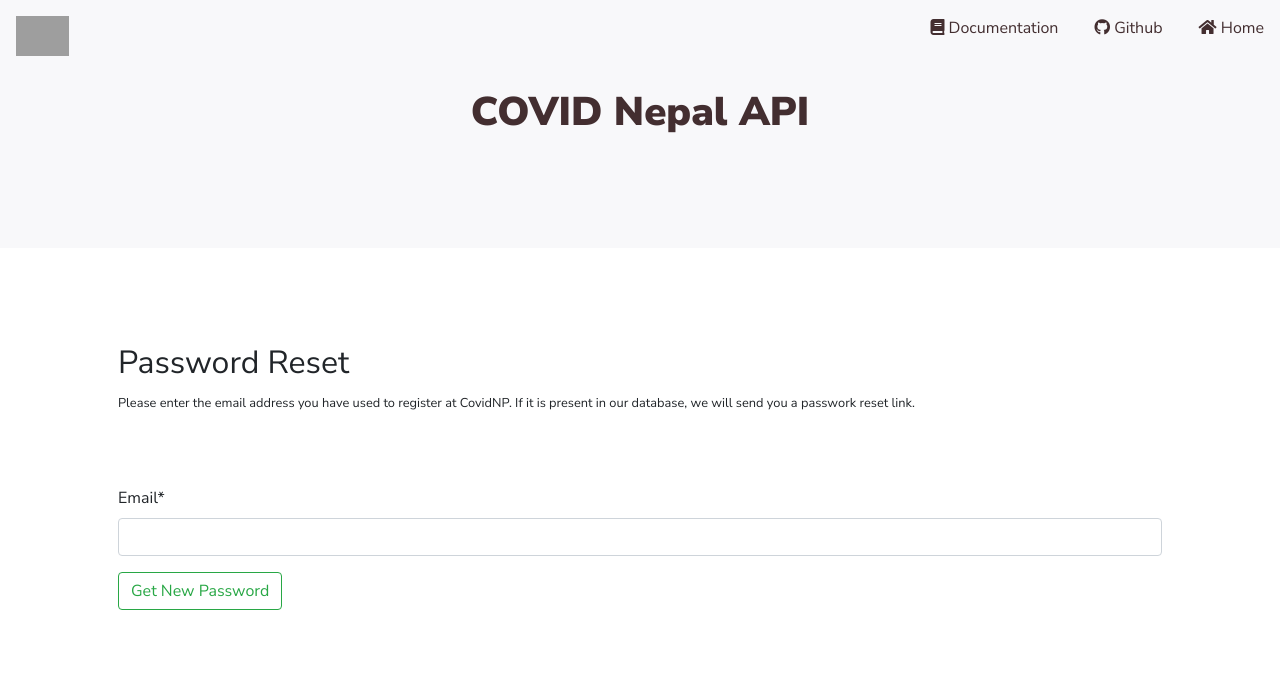
After one commit to rrojan/CovidNP_API, a Django app: page /reset_password/ in a window 1280 px wide. The commit adds this page. Shown: the top 673 px of the page. Run offline with Django 3.2, Linux system fonts and the light colour scheme; some libraries are stand-ins or nearby versions; grey boxes are pictures that could not be loaded.

Commit message:
added feature: password reset

```diff
--- a/core/settings.py
+++ b/core/settings.py
@@ -163,3 +163,5 @@ EMAIL_USE_TLS = True
 EMAIL_PORT = 587
 EMAIL_HOST_USER = envvar.email
 EMAIL_HOST_PASSWORD = envvar.password
+
+DEFAULT_FROM_EMAIL = envvar.email
--- a/core/urls.py
+++ b/core/urls.py
@@ -4,23 +4,60 @@ from django.urls.conf import include
 from data.views import scrape_view
 from pages import views as pages
 from django.contrib.auth.views import LogoutView
+from django.contrib.auth import views as auth_views
+
 
 urlpatterns = [
     path("admin/", admin.site.urls),
+    ###
     # docs
     path("", pages.index_view, name="index"),
     path("docs/", pages.docs_view, name="docs"),
     path("changelogs/", pages.changelogs_view, name="changelogs"),
+    ###
     # auth
     path("login/", pages.login, name="login"),
     path(
         "logout/", LogoutView.as_view(template_name="pages/logout.html"), name="logout"
     ),
     path("signup", pages.signup_view, name="signup"),
+    ###
+    # password reset routes
+    path(
+        "reset_password/",
+        auth_views.PasswordResetView.as_view(
+            template_name="pages/password_reset/password_reset.html"
+        ),
+        name="reset_password",
+    ),
+    path(
+        "reset_password_sent/",
+        auth_views.PasswordResetDoneView.as_view(
+            template_name="pages/password_reset/password_reset_done.html"
+        ),
+        name="password_reset_done",
+    ),
+    path(
+        "reset/<uidb64>/<token>/",
+        auth_views.PasswordResetConfirmView.as_view(
+            template_name="pages/password_reset/password_reset_form.html"
+        ),
+        name="password_reset_confirm",
+    ),
+    path(
+        "reset_password_complete/",
+        auth_views.PasswordResetCompleteView.as_view(
+            template_name="pages/password_reset/password_reset_complete.html"
+        ),
+        name="password_reset_complete",
+    ),
+    ###
     # my API
     path("my-api/", pages.my_api_view, name="my_api"),
+    ###
     # API
     path("api/", include("api.urls")),
-    # manual scraper
+    ###
+    # automated scraper
     path("scrape/", scrape_view, name="scrape"),
 ]
--- a/pages/forms.py
+++ b/pages/forms.py
@@ -10,8 +10,8 @@ class UserCreationForm(UserCreationForm):
         model = User
         fields = ("username", "email", "password1", "password2")
 
-    def save(self, code, commit=True):
-        user = super(UserCreationForm, self).save(commit=False)
+    def save(self, code, commit=True, *args, **kwargs):
+        user = super(UserCreationForm, self).save(commit=False, *args, **kwargs)
         user.email = self.cleaned_data["email"]
         if commit:
             user.save()
--- a/pages/templates/pages/my_api.html
+++ b/pages/templates/pages/my_api.html
@@ -57,7 +57,7 @@ MyAPI: CovidNP
                 password: *****
                 API key: {{ user_token }}
 
-                For security reasons, do not share your API key with anyone else.
+                For security reasons do not share your API key with anyone else.
               </code>
             </pre>
       </div>
--- /dev/null
+++ b/pages/templates/pages/password_reset/base.html
@@ -0,0 +1,63 @@
+{% load static %}
+<!doctype html>
+<html lang="en">
+
+<head>
+  <!-- Required meta tags -->
+  <meta charset="utf-8">
+  <meta name="viewport" content="width=device-width, initial-scale=1, shrink-to-fit=no">
+
+  <!-- Bootstrap CSS -->
+  <link rel="stylesheet" href="https://stackpath.bootstrapcdn.com/bootstrap/4.3.1/css/bootstrap.min.css"
+    integrity="sha384-ggOyR0iXCbMQv3Xipma34MD+dH/1fQ784/j6cY/iJTQUOhcWr7x9JvoRxT2MZw1T" crossorigin="anonymous">
+  <link href="https://fonts.googleapis.com/css?family=Nunito+Sans:300,400,600,700,800,900" rel="stylesheet">
+  <link rel="stylesheet" href="https://cdnjs.cloudflare.com/ajax/libs/font-awesome/5.15.3/css/all.min.css">
+  <link rel="stylesheet" href="https://cdnjs.cloudflare.com/ajax/libs/highlight.js/9.12.0/styles/railscasts.min.css">
+  <link rel="stylesheet" href="{% static 'pages/style-global.css' %}">
+  <link rel="stylesheet" href="{% static 'pages/style-landing.css' %}">
+
+  <title>{% block title %}{% endblock %}</title>
+  <style>
+    body {
+      font-family: 'Nunito Sans', sans-serif;
+    }
+  </style>
+</head>
+
+<body>
+
+  <nav>
+    <div class="logo"></div>
+    <ul class="menu">
+      <div class="menu__item toggle"><span></span></div>
+      <li class="menu__item"><a href="{% url 'docs' %}" class="link link--dark"><i class="fa fa-book"></i>
+          Documentation</a></li>
+      <li class="menu__item"><a href="https://github.com/rrojan20/CovidNP_API" class="link link--dark"><i
+            class="fab fa-github"></i> Github</a></li>
+      <li class="menu__item"><a href="{% url 'index' %}" class="link link--dark"><i class="fa fa-home"></i> Home</a>
+      </li>
+
+    </ul>
+  </nav>
+  <div class="hero" style="max-height: 10vh;">
+    <h1 class="hero__title">COVID Nepal API</h1>
+  </div>
+
+  <div class="container my-5 px-5 py-5">
+    {% block content %}{% endblock %}
+  </div>
+
+  <!-- Optional JavaScript -->
+  <!-- jQuery first, then Popper.js, then Bootstrap JS -->
+  <script src="https://code.jquery.com/jquery-3.3.1.slim.min.js"
+    integrity="sha384-q8i/X+965DzO0rT7abK41JStQIAqVgRVzpbzo5smXKp4YfRvH+8abtTE1Pi6jizo"
+    crossorigin="anonymous"></script>
+  <script src="https://cdnjs.cloudflare.com/ajax/libs/popper.js/1.14.7/umd/popper.min.js"
+    integrity="sha384-UO2eT0CpHqdSJQ6hJty5KVphtPhzWj9WO1clHTMGa3JDZwrnQq4sF86dIHNDz0W1"
+    crossorigin="anonymous"></script>
+  <script src="https://stackpath.bootstrapcdn.com/bootstrap/4.3.1/js/bootstrap.min.js"
+    integrity="sha384-JjSmVgyd0p3pXB1rRibZUAYoIIy6OrQ6VrjIEaFf/nJGzIxFDsf4x0xIM+B07jRM"
+    crossorigin="anonymous"></script>
+</body>
+
+</html>
--- /dev/null
+++ b/pages/templates/pages/password_reset/password_reset.html
@@ -0,0 +1,22 @@
+{% extends 'pages/password_reset/base.html' %}
+
+{% block title %}
+Reset password: CovidNP
+{% endblock %}
+
+{% load crispy_forms_tags %}
+
+{% block content %}
+<form action="" method="POST">
+  {% csrf_token %}
+  <h2>Password Reset</h2>
+  <small>Please enter the email address you have used to register at CovidNP. If it is present in our database, we will send you
+    a passwork reset link.</small>
+    <br><br><br><br>
+
+  {{ form|crispy }}
+  <div class="mt-3 mb-3">
+    <button type="submit" class="btn btn-outline-success">Get New Password</button>
+  </div>
+</form>
+{% endblock %}
```
Also changed, not shown: data/views.py (+31 -12 lines), pages/templates/pages/base.html (+9 -0 lines), pages/templates/pages/index.html (+4 -4 lines), pages/templates/pages/password_reset/password_reset_complete.html (added, +12 -0 lines), pages/templates/pages/password_reset/password_reset_done.html (added, +12 -0 lines), pages/templates/pages/password_reset/password_reset_form.html (added, +19 -0 lines), db.sqlite3.
